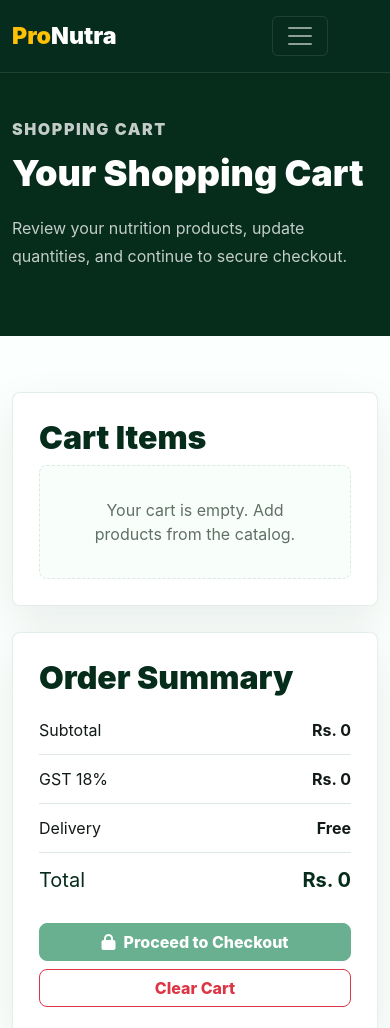
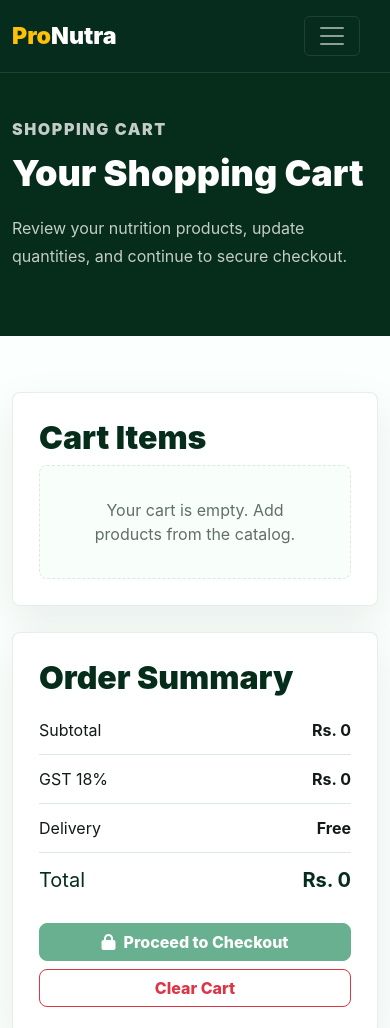
Before and after one commit to yashpuri12/ProNutra-, a plain HTML site: page cart.html in a window 390 px wide. Shown: the top 1028 px of the page. Drawn offline with nearby package versions, Linux system fonts and the light colour scheme.

Commit message:
updated website mobail cart section

```diff
--- a/style.css
+++ b/style.css
@@ -1267,7 +1267,7 @@ transform:translateY(-50%);
 /* menu pinned right */
 .navbar-toggler{
 position:absolute !important;
-right:62px !important;
+right:30px !important;
 top:50%;
 transform:translateY(-50%);
 margin:0 !important;
```
